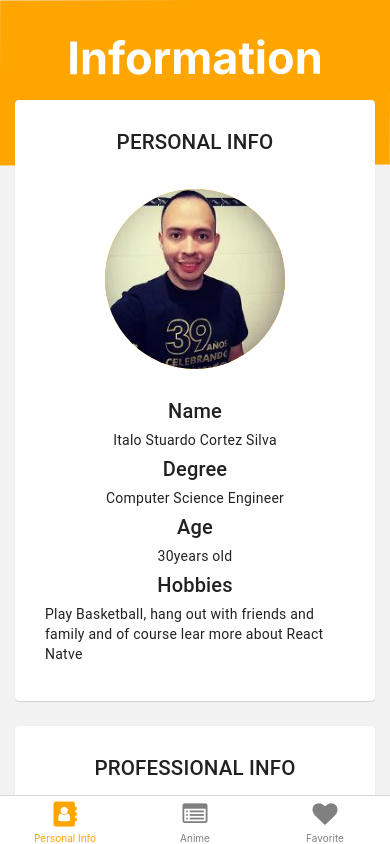
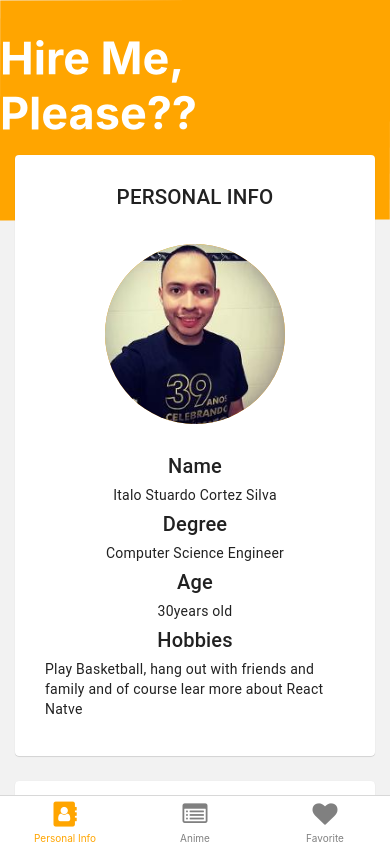
Before and after one commit to engineerStuardo/applaudoStudioCodeChallenge, a React Native app: screen /Home in a window 390 px wide. Built offline with nearby package versions, Linux system fonts and the light colour scheme.

Commit message:
change main title in HomeScreen

```diff
--- a/src/Screens/HomeScreen.js
+++ b/src/Screens/HomeScreen.js
@@ -19,7 +19,7 @@ export const HomeScreen = () => (
             marginTop: 30,
             marginBottom: 80,
           }}>
-          Information
+          Hire Me, Please??
         </Animatable.Text>
       </Animatable.View>
       <View
```
